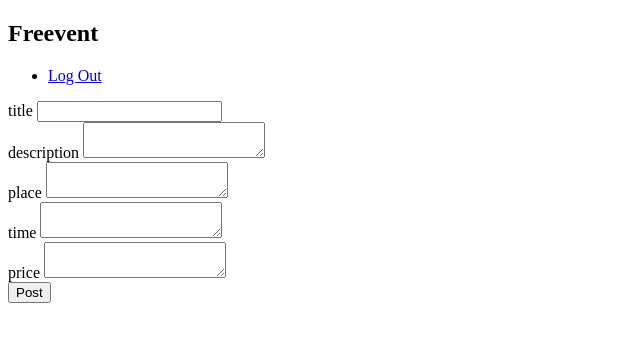
After one commit to arianmonti/event_site, a Flask app: a page that uses app/templates/new.html in a window 1280 px wide. The commit adds this page. Shown: the top 342 px of the page, without its empty margins (0-640 px from the left). Run offline with Flask 2, Linux system fonts and the light colour scheme; the visitor is signed in with stand-in values (Sample User, id 1); some libraries are stand-ins or nearby versions.

Commit message:
home page and new events created

```diff
--- a/app/db.py
+++ b/app/db.py
@@ -2,13 +2,14 @@ import click
 import MySQLdb as mysql
 from flask import g
 from flask.cli import with_appcontext
-import app.config as config
+from app import config
 
 def connect_db():
     db = mysql.connect(user=config.MYSQL_USERNAME,
                        passwd=config.MYSQL_PASSWORD,
                        host=config.MYSQL_HOST,
-                       db=config.MYSQL_DATABASE
+                       db=config.MYSQL_DATABASE,
+                       charset='utf8'
                         )
     return db
 
@@ -22,20 +23,16 @@ def close_db(e=None):
 def init_db():
     db = connect_db()
     cursor = db.cursor()
-
     cursor.execute("""
         DROP TABLE IF EXISTS user;
         CREATE TABLE user (
-            id INT PRIMARY KEY AUTO_INCREMENT,
-            username VARCHAR(128),
+            id INT,
+            username VARCHAR(128) PRIMARY KEY,
+            first_name VARCHAR(64),
+            sur_name VARCHAR(64),
             email VARCHAR(128),
             password VARCHAR(128)
-            );
-    """)
-    ##print('user added')
-    ##FKRFJFJSRIOEJRER
-
-    cursor.execute("""
+        );
         DROP TABLE IF EXISTS event;
         CREATE TABLE event (
             id INT,
@@ -45,10 +42,10 @@ def init_db():
             timestamp DATE DEFAULT CURRENT_DATE,
             time DATE,
             price INT,
-            user_id INT,
-            FOREIGN KEY (user_id) REFERENCES user(id)
-            );
-    """)
+            author_username VARCHAR(128),
+            FOREIGN KEY (author_username) REFERENCES user(username)
+        );
+        """)
     ##print('event added')
 
 
--- a/app/routes.py
+++ b/app/routes.py
@@ -25,9 +25,11 @@ from markupsafe import escape
 @app.route('/register', methods=['GET', 'POST'])
 def register():
     if request.method == 'POST':
+        #first_name = request.form['first_name']
+        #last_name = request.form['last_name']
         username = request.form['username']
         password = request.form['password']
-        repet_password = request.form['repet_password']
+        repeat_password = request.form['repeat_password']
         email = request.form['email']
         db = connect_db()
         cursor = db.cursor()
@@ -47,7 +49,7 @@ def register():
             error = 'Password is required'
         elif cursor.fetchone() is not None:
            error = "You can't user user %s username :)" %(username)
-        elif password != repet_password:
+        elif password != repeat_password:
             error = "passwords don't math."
 
         if error is None:
@@ -75,14 +77,14 @@ def login():
         if user is None:
             error = 'Incorrect username.'
             flash(error)
-        elif not check_password_hash(user[3], password):
+        elif not check_password_hash(user[5], password):
             error = 'Incorrect password.'
             flash(error)
         if error is None:
             session.clear()
             session['user_id'] = user[0]
             session['username'] = user[1]
-            session['email'] = user[2]
+            session['email'] = user[4]
             username = session['username']
             return redirect('/user/%s'%(username))
 
@@ -95,8 +97,10 @@ def before_request():
 def login_required(f):
     @wraps(f)
     def decorated_function(*args, **kwargs):
-        if g.user is None:
-            return redirect(url_for('login', next=request.url))
+        try:
+            username = session['username']
+        except:
+            return redirect('/login')
         return f(*args, **kwargs)
     return decorated_function
 
@@ -108,7 +112,7 @@ def index():
         return(redirect('/user/%s' %(username)))
     except:
         pass
-    return render_template('index.html')
+    return render_template('base.html')
 
 
 @app.route('/logout')
@@ -119,9 +123,40 @@ def logout():
 @app.route('/user/<username>')
 @login_required
 def user(username):
-    try:
-        user =  session['username']
+    user =  session['username']
+    db = connect_db()
+    cursor = db.cursor()
 
-    except:
-        return redirect('/login')
-    return render_template('user.html', user=user)
+    cursor.execute("""
+    SELECT  title, description, place, timestamp, time, price, author_username FROM event""")
+
+    posts = cursor.fetchall()
+    return render_template('user.html', posts=posts ,user=user)
+
+@app.route('/user/<username>/new_event', methods=['GET', 'POST'])
+@login_required
+def new(username):
+    if request.method ==  'POST':
+        user = session['username']
+        title = request.form['title']
+        description = request.form['description']
+        place = request.form['place']
+        time = request.form['time']
+        price = request.form['price']
+        #flash(session['username'])
+        error = None
+        data = [title, place, time, price]
+        db = connect_db()
+        cur = db.cursor()
+        for d in data:
+            if data == None:
+                error = 'Fill out all!!'
+        if error is None:
+            qo = """INSERT INTO event (title, description, place, time, price, author_username) VALUES (%s, %s, %s, %s, %s, %s)"""
+            vo = (title, description, place, time, price, session['username'])
+            cur.execute(qo, vo)
+            db.commit()
+            return redirect('/user/%s' %(user) )
+            #flash(session['username'])
+        flash(error)
+    return render_template('new.html')
--- a/app/templates/base.html
+++ b/app/templates/base.html
@@ -1,10 +1,9 @@
 <!doctype html>
-<title>{% block title %}{% endblock %} - Flaskr</title>
-<link rel="stylesheet" href="{{ url_for('static', filename='style.css') }}">
+<title>{% block title %}{% endblock %} Freevent</title>
 <nav>
     <h1>Freevent</h1>
     <ul>
-        {% if session['user_id'] %}
+        {% if session['username'] %}
             <!--<li><span>{{ session['username'] }}</span>-->
             <li><a href="{{ url_for('logout') }}">Log Out</a>
         {% else %}
--- /dev/null
+++ b/app/templates/new.html
@@ -0,0 +1,23 @@
+{% extends 'base.html' %}
+{% block title %}
+<h1>Login</h1>
+{% endblock %}
+
+{% block header %}
+{% if session['username'] %}
+<form method="post">
+	<label for="title">title</label>
+	<input name="title" id="title" value="{{ request.form['title'] }}" required><br>
+	<label for="description">description</label>
+	<textarea name="description" id="description" required>{{ request.form['description'] }}</textarea><br>
+	<label for="place">place</label>
+	<textarea name="place" id="place" required>{{ request.form['place'] }}</textarea><br>
+	<label for="time">time</label>
+	<textarea name="time" id="time"  required>{{ request.form['time'] }}</textarea><br>
+	<label for="price">price</label>
+	<textarea name="price" id="price" required>{{ request.form['price'] }}</textarea><br>
+	<input type="submit" value="Post">
+</form>
+</center>
+{% endif %}
+{% endblock %}
```
Also changed, not shown: TODO.md (added, +7 -0 lines), app/templates/index.html (deleted, +0 -7 lines), app/templates/login.html (+4 -5 lines), app/templates/register.html (+7 -10 lines), app/templates/user.html (+27 -9 lines), README.md.
